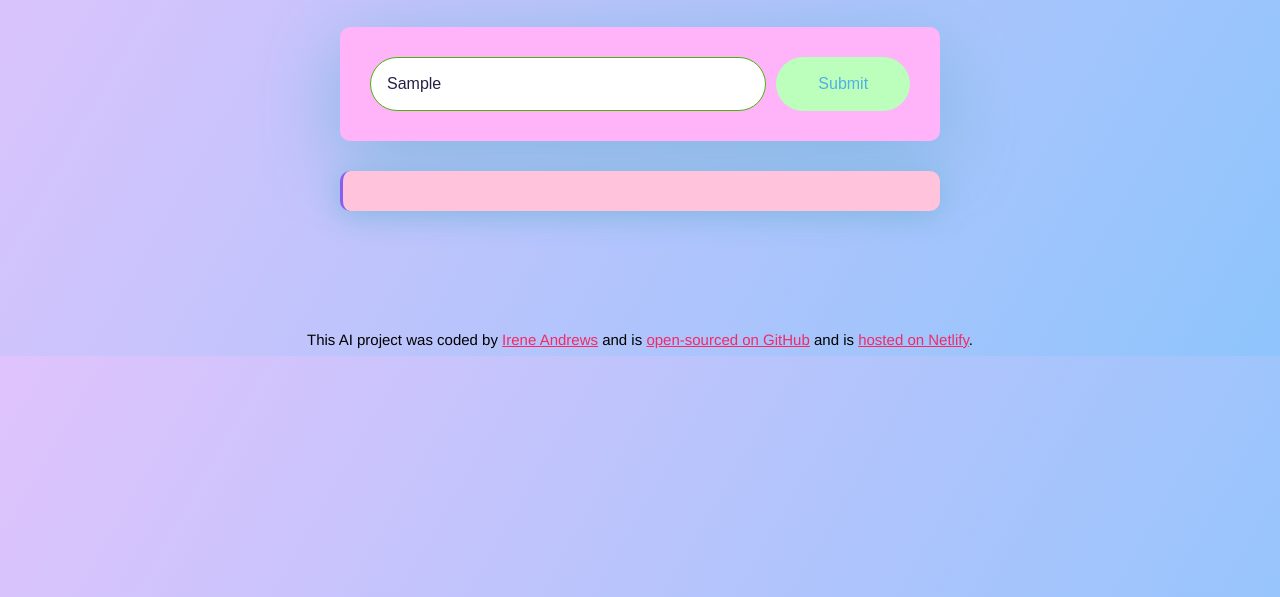
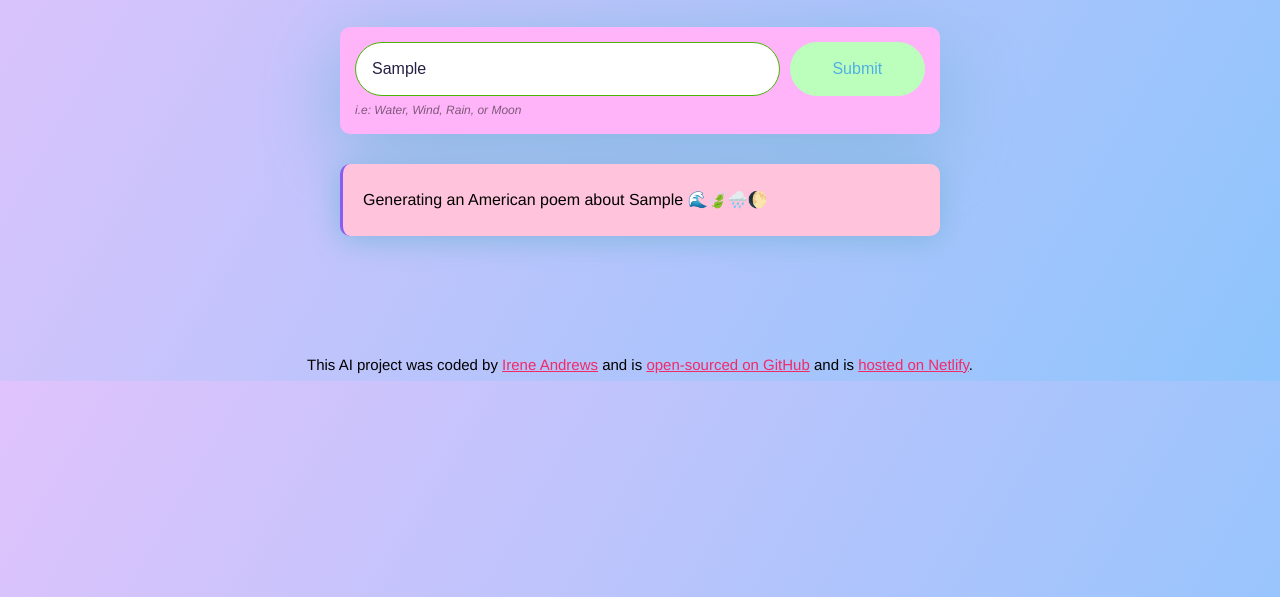
Before and after one commit to ivandrews557/American-Poem-Generator, a plain HTML site: page index.html in a window 1280 px wide. Both pictures are taken after typing "Sample" into the empty fields and a click on the input 843 px from the left and 287 px from the top of the page. Shown: the part 203-800 px from the top of the page. Drawn offline with nearby package versions, Linux system fonts and the light colour scheme; no server answers.

Commit message:
Updated HTML/JS

```diff
--- a/index.html
+++ b/index.html
@@ -17,13 +17,16 @@
     </header>
 
     <main>
+        <div class="form-container">
         <form id="american-poem-form">
             <input type="text" placeholder="American poems on nature..." autofocus required autocomplete="off"
             class="instructions"
             id="user-instructions"/>
             <input type="submit" class="submit-button"/>
         </form>
-        <div class="poem" id="poem"></div>
+        <div class="hint">i.e: Water, Wind, Rain, or Moon</div>
+        </div>
+        <div class="poem hidden" id="poem"></div>
         </div>
     </main>
 
--- a/src/index.js
+++ b/src/index.js
@@ -21,6 +21,10 @@ function americanPoem(event) {
   let context="You are a nature expert and love to write four lines of poem about nature. Generate a short poem in basic HTML. Sign the end of the poem with 'SheCodes AI' inside a <strong> element with a different color than the text.";
   let apiUrl=`https://api.shecodes.io/ai/v1/generate?prompt=${prompt}&context=${context}&key=${apiKey}`;
 
+  let poemElement = document.querySelector("#poem");
+  poemElement.classList.remove("hidden");
+  poemElement.innerHTML = `Generating an American poem about ${instructionsInput.value} 🌊🍃🌧️🌔`;
+
   axios.get(apiUrl).then(displayPoem);
 }
 
--- a/src/style.css
+++ b/src/style.css
@@ -24,13 +24,26 @@ h1 {
     color: #F9FA34;
 }
 
-form {
+.form-container {
     padding: 30px;
     background-color: #FFB3F8;
     box-shadow: 0px 20px 80px #83B7E0;
     border-radius: 10px;
+    margin-bottom: 30px;
+    padding: 15px;
+}
+
+form {
     display: flex;
-    margin-bottom: 30px;
+}
+
+.hint {
+    line-height: 1.5;
+    margin-top: 5px;
+    opacity: 0.5;
+    font-size: 12px;
+    font-style: italic;
+
 }
 
 .instructions {
@@ -64,6 +77,10 @@ form {
     border-radius: 10px;
 }
 
+.hidden {
+    display: none;
+}
+
 footer {
     text-align: center;
     font-size: 15px;
```
